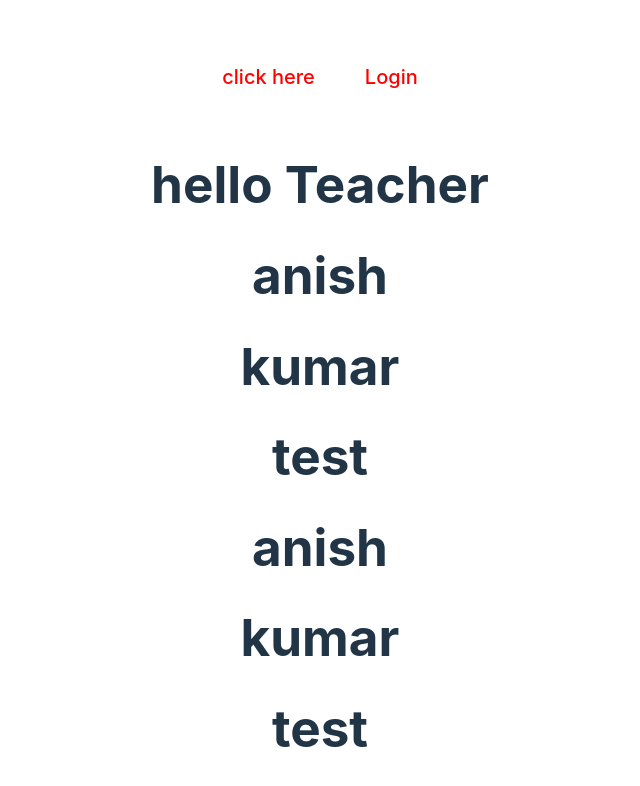
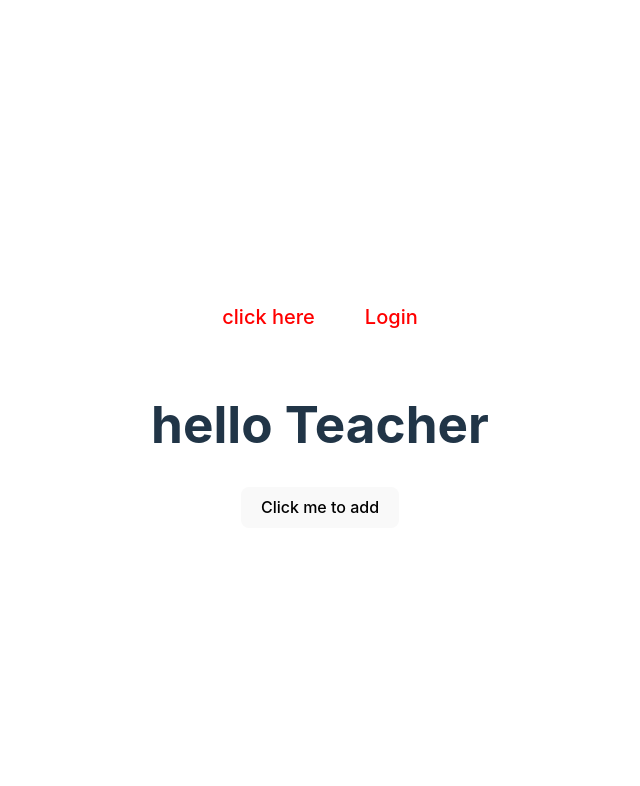
Before and after one commit to anishkumar127/React-a-way-to-get-better, a React (Vite) app: page / in a window 1280 px wide. Shown: the top 786 px of the page, without its empty margins (320-960 px from the left). Built offline with nearby package versions, Linux system fonts and the light colour scheme.

Commit message:
use state

```diff
--- a/src/components/User.jsx
+++ b/src/components/User.jsx
@@ -1,26 +1,16 @@
-import React, { useId } from 'react'
+import React, { useState } from 'react'
 
 export default function User() {
-    const users = ["anish","kumar","test"];
+    const [users,setUsers] = useState([]);
+    const addMe = () =>{
+        console.log("adding more students..");
+        setUsers(users=>[...users,"anish"]);
+    }
 
-    // example for forEach instead of map method
-    const newArray = [];
-    users.forEach((user)=>{
-        newArray.push(<h1>{user}</h1>);
-    })
-
-    // so instead of creating forEach we can use map method its ultimately return the new array and which we can print
   return (
     <div>
-    {/* {users.map((user,index)=> <h1 key={index}>{index+1} {user}</h1>)} */}
-
-    {/* use of forEach */}
-    {/* 1st way */}
-    {newArray[0]}
-    {newArray[1]}
-    {newArray[2]}
-    {/* 2nd way */}
-    {newArray}
+    <button onClick={addMe}>Click me to add</button>
+    {users.map((user,index)=> <h1 key={index}>{index+1} {user}</h1>)}
     </div>
   )
 }
```
